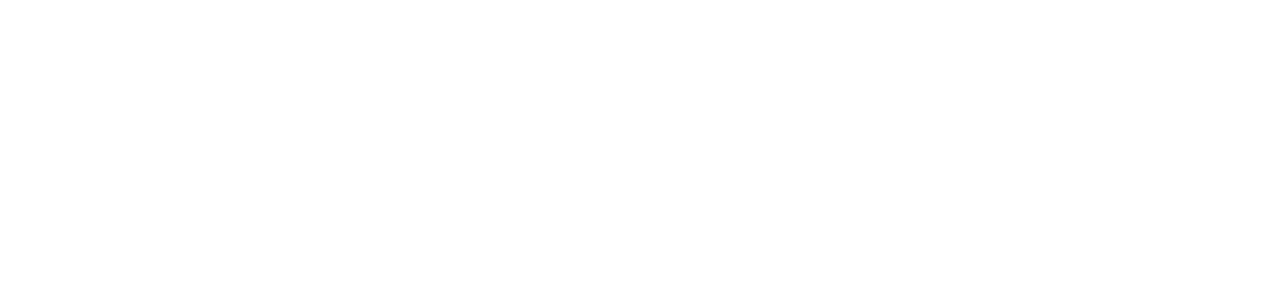
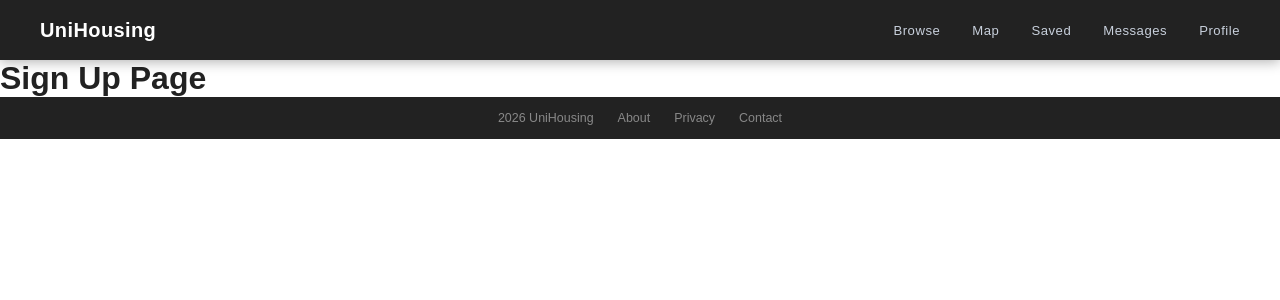
Before and after one commit to vmrenter-code/housing-website, a React (Create React App) app: page /signup in a window 1280 px wide. Before the commit this address had no page. Shown: the top 300 px of the page. Built offline with nearby package versions, Linux system fonts and the light colour scheme.

Commit message:
add sign up page to navigation bar

```diff
--- a/src/App.js
+++ b/src/App.js
@@ -4,6 +4,7 @@
 import SearchResults from './pages/SearchResults';
 import MapView from './pages/MapView';
 import './App.css';
+import SignUp from './pages/SignUp';
 
 function App() {
   return (
@@ -11,6 +12,7 @@
       <Route path="/" element={<LandingPage />} />
       <Route path="/search" element={<SearchResults />} />
       <Route path="/map" element={<MapView />} />
+      <Route path="/signup" element={<SignUp />} />
     </Routes>
   );
 }
--- a/src/components/Navbar.js
+++ b/src/components/Navbar.js
@@ -14,6 +14,8 @@
     if (link === 'Map') {
       navigate('/map');
     }
+    if (link === 'Profile')
+      navigate('/signup');
   };
 
   return (
--- /dev/null
+++ b/src/pages/SignUp.css
@@ -0,0 +1,19 @@
+.signup {
+  font-family: 'Arial', serif;
+  color: #222222;
+  min-height: 100vh;
+  display: flex;
+  flex-direction: column;
+  background: #ffffff;
+}
+
+.signup-main {
+  flex: 1;
+  max-width: 1360px;
+  width: 100%;
+  margin: 0 auto;
+  padding: 50px 40px 60px;
+  display: flex;
+  flex-direction: column;
+  gap: 50px;
+}
--- /dev/null
+++ b/src/pages/SignUp.js
@@ -0,0 +1,14 @@
+import Footer from "../components/Footer";
+import Navbar from "../components/Navbar";
+
+export default function SignUp() {
+    return (
+        <div className="signup">
+            <Navbar />
+            <main className="signup-main">
+                <h1>Sign Up Page</h1>
+            </main>
+            <Footer />
+        </div>
+    );
+}
```
